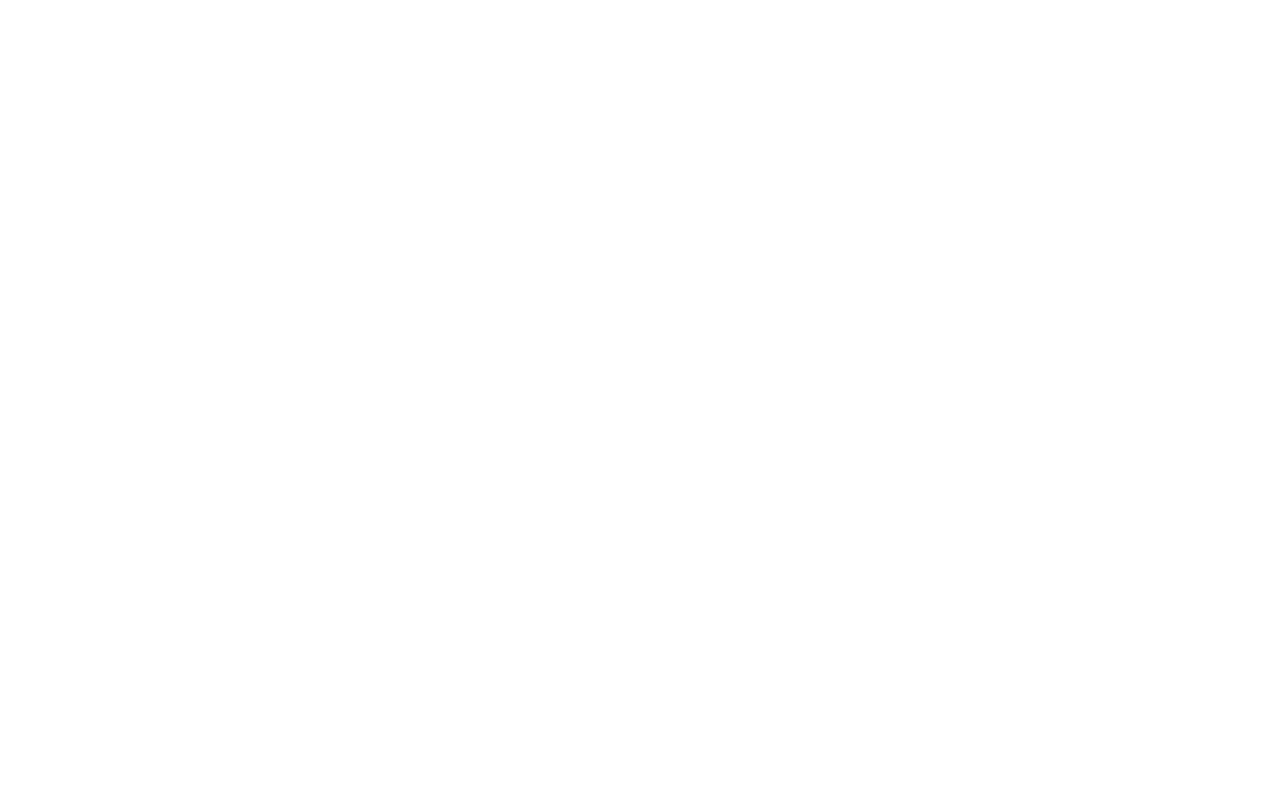
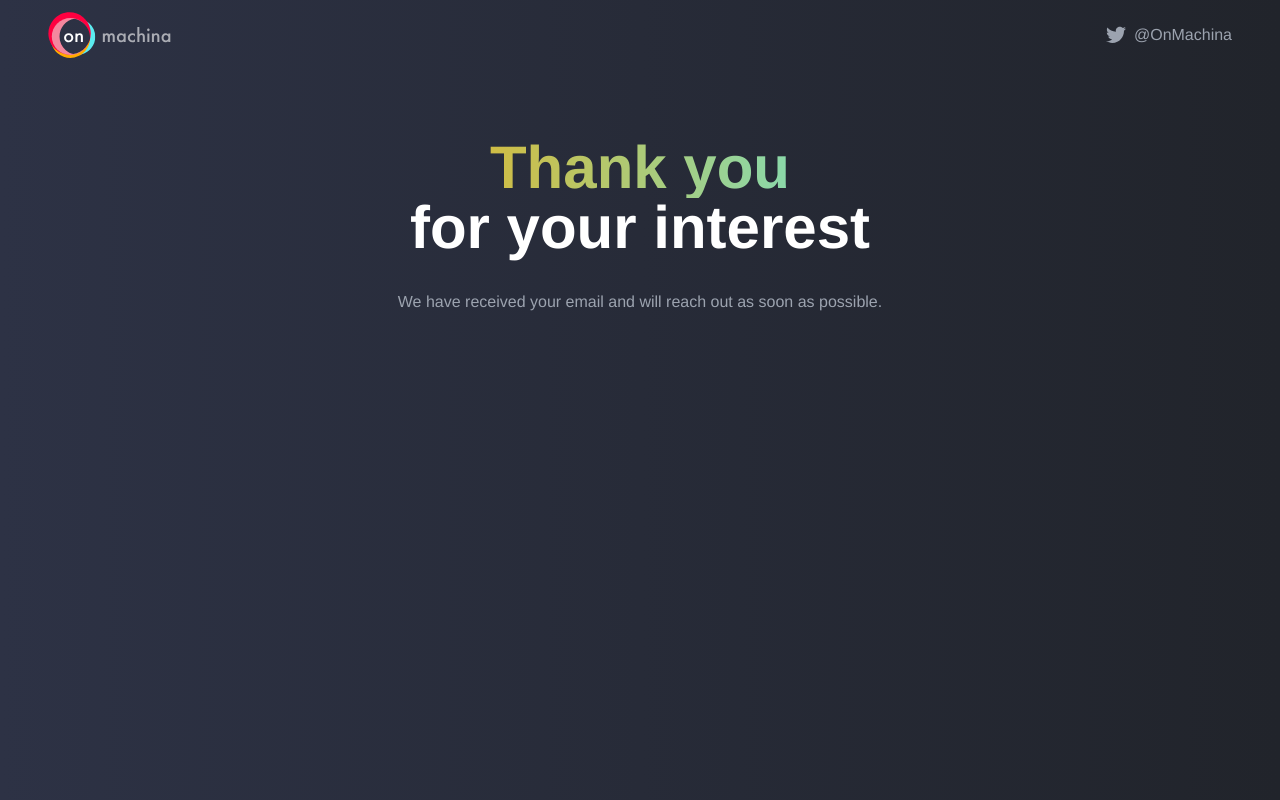
Before and after one commit to onmachina/onmachina-website, a Nuxt app: page /thanks in a window 1280 px wide. Before the commit this address had no page. Built offline with nearby package versions, Linux system fonts and the light colour scheme; a web font is replaced by a local one.

Commit message:
confirmation page

```diff
--- /dev/null
+++ b/pages/thanks.vue
@@ -0,0 +1,20 @@
+<template>
+  <div class="container mx-auto px-12 text-center">
+    <Nav />
+    <section class="py-20 w-full lg:w-3/5 mx-auto">
+      <h1 class="text-5xl md:text-6xl text-white font-demi leading-none"><span class="text-transparent bg-clip-text bg-gradient-to-r from-peach to-sea block">Thank you</span> for your interest</h1>
+      <p class="text-gray-400 mt-8 font-book">
+      We have received your email and will reach out as soon as possible.
+    </p>
+    </section>
+  </div>
+</template>
+
+<script>
+  import Nav from '../components/Nav.vue';
+
+  export default {
+    name: "ThanksPage",
+    components: { Nav }
+  }
+</script>
```
